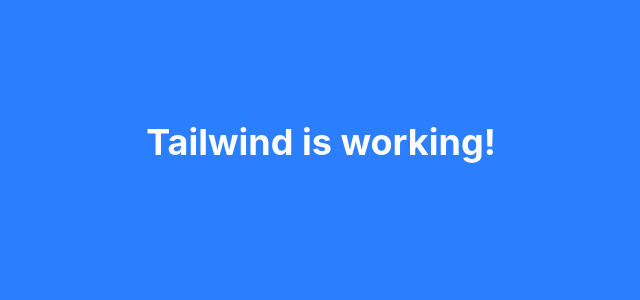
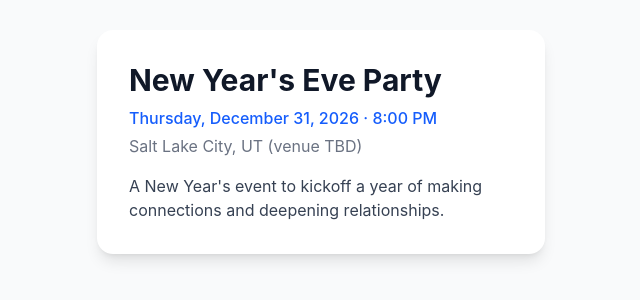
Before and after one commit to jacobbrite/Event-App, a React (Vite) app: page / in a window 1280 px wide. Shown: the part 258-558 px from the top of the page, without its empty margins (319-959 px from the left). Built offline with nearby package versions, Linux system fonts and the light colour scheme.

Commit message:
Build event page layout

```diff
--- a/src/App.jsx
+++ b/src/App.jsx
@@ -1,16 +1,24 @@
-import { useState } from 'react'
-import heroImg from './assets/hero.png'
-import reactLogo from './assets/react.svg'
-import viteLogo from './assets/vite.svg'
-import './App.css'
+function App() {
+  const event = {
+    title: "New Year's Eve Party",
+    date: "Thursday, December 31, 2026",
+    time: "8:00 PM",
+    location: "Salt Lake City, UT (venue TBD)",
+    description: "A New Year's event to kickoff a year of making connections and deepening relationships.",
+  };
 
-function App() {
-  const [count, setCount] = useState(0)
-
-  return (<div className="min-h-screen flex items-center justify-center bg-blue-500">
-  <h1 className="text-4xl font-bold text-white">Tailwind is working!</h1>
-</div>
-  )
+  return (
+    <div className="min-h-screen flex items-center justify-center bg-gray-50 p-4">
+      <div className="max-w-md w-full bg-white rounded-2xl shadow-lg p-8">
+        <h1 className="text-3xl font-bold text-gray-900 mb-2">{event.title}</h1>
+        <p className="text-blue-600 font-medium mb-1">
+          {event.date} · {event.time}
+        </p>
+        <p className="text-gray-500 mb-4">{event.location}</p>
+        <p className="text-gray-700">{event.description}</p>
+      </div>
+    </div>
+  );
 }
 
-export default App
+export default App;
```
